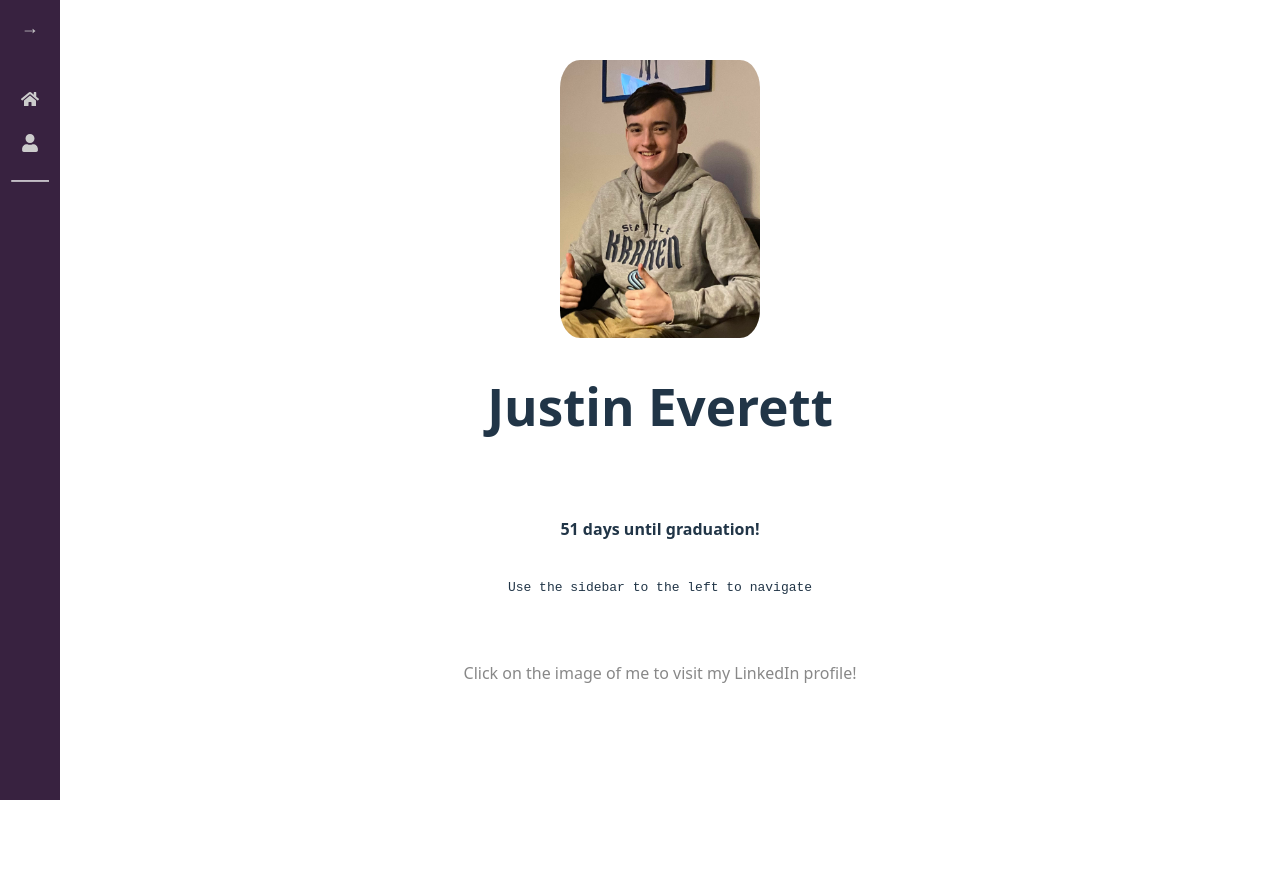
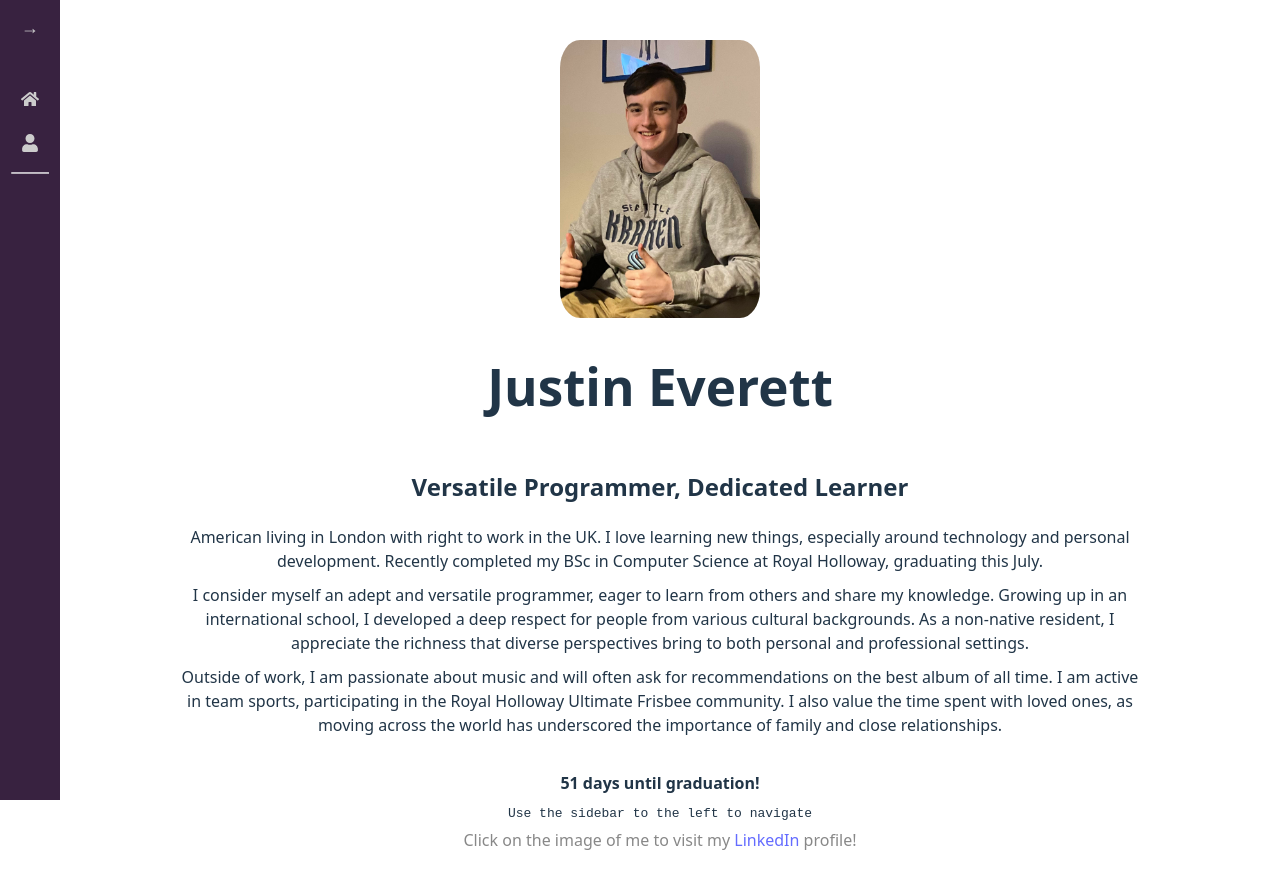
Before and after one commit to Justin-Everett/PersonalWebpage, a React (Vite) app in the folder personal-website/: page /PersonalWebpage/resume in a window 1280 px wide. Both pictures are taken after a click on the button 30 px from the left and 101 px from the top of the page. Shown: the top 888 px of the page. Before the commit the page ends 800 px from the top, so only its background shows below. Built offline with nearby package versions, Linux system fonts and the light colour scheme.

Commit message:
Add description to homepage, add hyperlink to LinkedIn text on homepage

```diff
--- a/personal-website/src/App.css
+++ b/personal-website/src/App.css
@@ -1,18 +1,3 @@
-@keyframes logo-spin {
-  from {
-    transform: rotate(0deg);
-  }
-  to {
-    transform: rotate(360deg);
-  }
-}
-
-@media (prefers-reduced-motion: no-preference) {
-  a:nth-of-type(2) .logo {
-    animation: logo-spin infinite 20s linear;
-  }
-}
-
 .card {
   padding: 2em;
   text-align: center;
@@ -21,3 +6,15 @@
 .read-the-docs {
   color: #888;
 }
+
+.aboutMe {
+  text-align: center;
+  display: flex;
+  flex-wrap: wrap;
+  justify-content: center;
+}
+
+hr {
+  opacity: 0;
+  margin-top: 0;
+}
--- a/personal-website/src/components/DaysUntil.jsx
+++ b/personal-website/src/components/DaysUntil.jsx
@@ -21,12 +21,14 @@ function DaysUntil({ targetDateString }) {
       style={{
         display: "flex",
         justifyContent: "center",
+        margin: 0,
       }}
     >
       {daysLeft > 0 ? (
         <p
           style={{
             fontWeight: "bold",
+            margin: 2,
           }}
         >
           {daysLeft} day{daysLeft !== 1 ? "s" : ""} until graduation!
--- a/personal-website/src/components/Sidebar.jsx
+++ b/personal-website/src/components/Sidebar.jsx
@@ -25,6 +25,7 @@ function Sidebar() {
   //styling for navigation buttons
   const navButtonStyle = {
     marginBottom: "10px",
+    display: "flex",
     background: "none",
     border: "none",
     color: "#ccc",
@@ -89,7 +90,7 @@ function Sidebar() {
                 marginBottom: "40px",
               }}
             >
-              {isOpen ? "←" : "→"}
+              <span>{isOpen ? "←" : "→"}</span>
             </button>
           </li>
           <li
@@ -107,7 +108,7 @@ function Sidebar() {
                 fontWeight: location.pathname === "/" ? "bold" : "normal",
               }}
             >
-              {isOpen ? "Home" : <FaHome />}
+              <span>{isOpen ? "Home" : <FaHome />}</span>
             </button>
           </li>
           <li
@@ -127,7 +128,7 @@ function Sidebar() {
                 fontWeight: location.pathname === "/resume" ? "bold" : "normal",
               }}
             >
-              {isOpen ? "Resume/CV" : <FaUser />}
+              <span>{isOpen ? "Resume/CV" : <FaUser />}</span>
             </button>
           </li>
           <li
--- a/personal-website/src/pages/Home.jsx
+++ b/personal-website/src/pages/Home.jsx
@@ -6,7 +6,7 @@ function Home() {
   return (
     <div
       style={{
-        marginTop: "40px",
+        marginTop: "20px",
       }}
     >
       <div
@@ -33,6 +33,43 @@ function Home() {
       >
         Justin Everett
       </h1>
+      <div className="aboutMe">
+        <h2>Versatile Programmer, Dedicated Learner</h2>
+        <div
+          style={{
+            width: "80%",
+            display: "flex",
+            flexWrap: "wrap",
+            justifyContent: "center",
+            textAlign: "center",
+          }}
+        >
+          <span>
+            American living in London with right to work in the UK. I love
+            learning new things, especially around technology and personal
+            development. Recently completed my BSc in Computer Science at Royal
+            Holloway, graduating this July.
+          </span>
+          <hr></hr>
+          <span>
+            I consider myself an adept and versatile programmer, eager to learn
+            from others and share my knowledge. Growing up in an international
+            school, I developed a deep respect for people from various cultural
+            backgrounds. As a non-native resident, I appreciate the richness
+            that diverse perspectives bring to both personal and professional
+            settings.
+          </span>
+          <hr></hr>
+          <span>
+            Outside of work, I am passionate about music and will often ask for
+            recommendations on the best album of all time. I am active in team
+            sports, participating in the Royal Holloway Ultimate Frisbee
+            community. I also value the time spent with loved ones, as moving
+            across the world has underscored the importance of family and close
+            relationships.
+          </span>
+        </div>
+      </div>
       <div className="card">
         <div>
           <DaysUntil targetDateString="2025-07-31" />
@@ -40,19 +77,27 @@ function Home() {
         <p
           style={{
             textAlign: "center",
+            margin: 2,
           }}
         >
           <code>Use the sidebar to the left to navigate</code>
         </p>
-      </div>
         <p
           className="read-the-docs"
           style={{
             textAlign: "center",
+            margin: 5,
           }}
         >
-        Click on the image of me to visit my LinkedIn profile!
+          Click on the image of me to visit my{" "}
+          <span>
+            <a href="https://www.linkedin.com/in/justin-everett-6b629a253/">
+              LinkedIn
+            </a>
+          </span>{" "}
+          profile!
         </p>
+      </div>
     </div>
   );
 }
```
Lines whose indentation alone changed are shown as unchanged.
